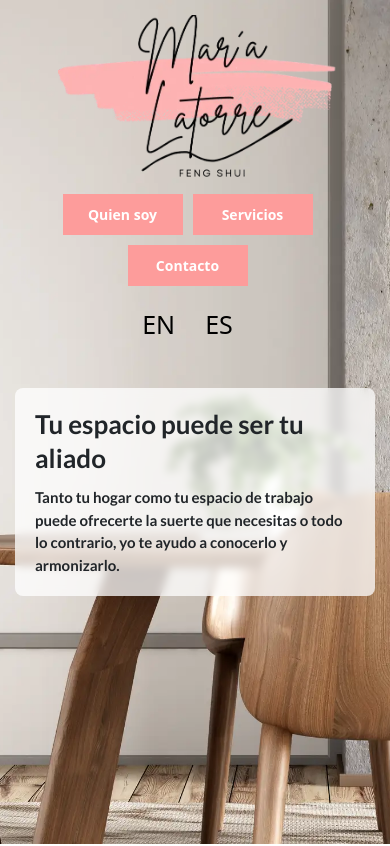
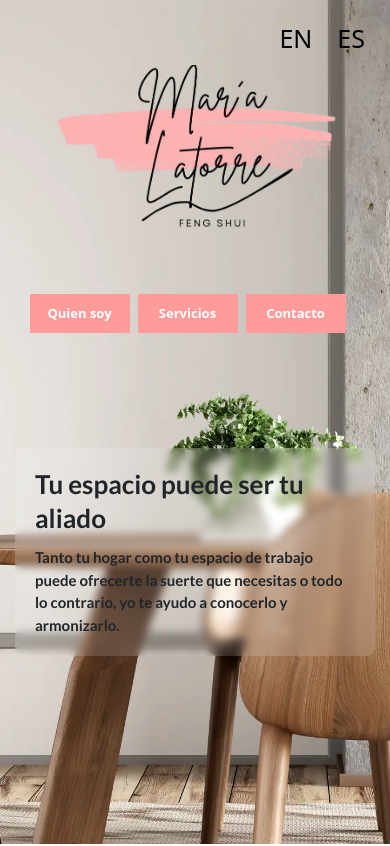
Before and after one commit to Javitocatral/FenShui-Maria, a React (Vite) app: page / in a window 390 px wide. Shown: the top 846 px of the page. Built offline with nearby package versions, Linux system fonts and the light colour scheme.

Commit message:
css responsive

```diff
--- a/src/App.css
+++ b/src/App.css
@@ -11,12 +11,15 @@
 
 html {
   height: 100%;
+  overflow-x: hidden;
 }
 
 body {
   font-family: 'DM Sans', sans-serif;
   font-size: 100%;
   min-height: 100%;
+  max-width: 100%;
+  overflow-x: hidden;
   -webkit-overflow-scrolling: touch;
   -webkit-font-smoothing: antialiased;
 }
@@ -571,12 +574,12 @@ form textarea {
   }
 
   .content-home {
-    margin: 20px auto;
+    margin: 100px auto;
     margin-left: 15px;
     margin-right: 15px;
     padding: 20px;
     max-width: calc(100% - 30px);
-    background-color: rgba(255, 255, 255, 0.75);
+    background-color: rgba(255, 255, 255, 0.15);
     backdrop-filter: blur(4px);
     border-radius: 8px;
   }
@@ -595,36 +598,39 @@ form textarea {
 
   /* Nav móvil */
   .nav {
-    flex-direction: column;
+    margin-top: 50px;
+    flex-direction: row;
+    flex-wrap: wrap;
+    justify-content: center;
     align-items: center;
     gap: 10px;
     padding: 15px;
   }
 
   .container-btn-nav {
+    margin-top: 50px;
     width: 100%;
     display: flex;
     flex-direction: row;
-    flex-wrap: wrap;
     justify-content: center;
-    gap: 10px;
+    align-items: center;
+    gap: 8px;
   }
 
   .btn-nav {
     width: auto;
-    min-width: 120px;
-    padding: 10px 15px;
-    font-size: 14px;
+    min-width: 100px;
+    padding: 10px 12px;
+    font-size: 13px;
   }
 
   .container-leng {
-    display: flex;
-    flex-direction: row;
-    justify-content: center;
+    position: absolute;
+    top: 10px;
+    right: 15px;
     height: auto;
-    gap: 10px;
+    gap: 5px;
   }
-
   /* About móvil */
   .about {
     flex-direction: column;
```
